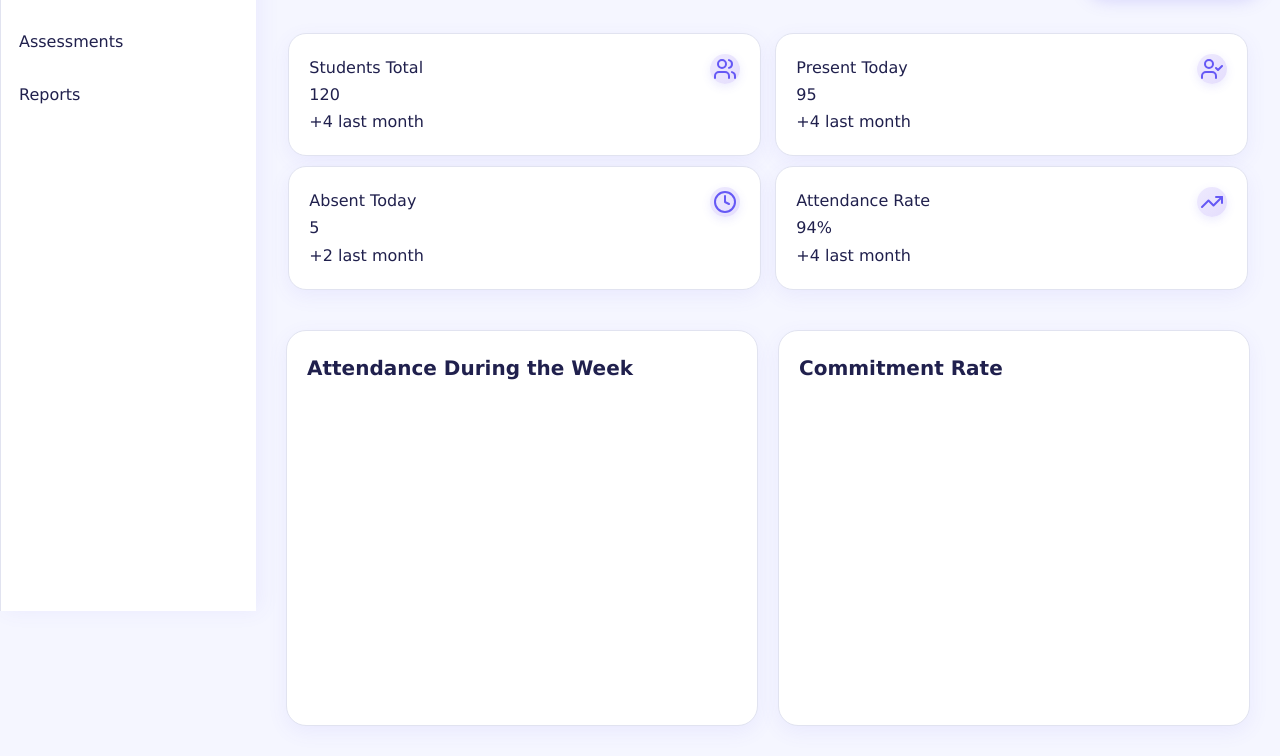
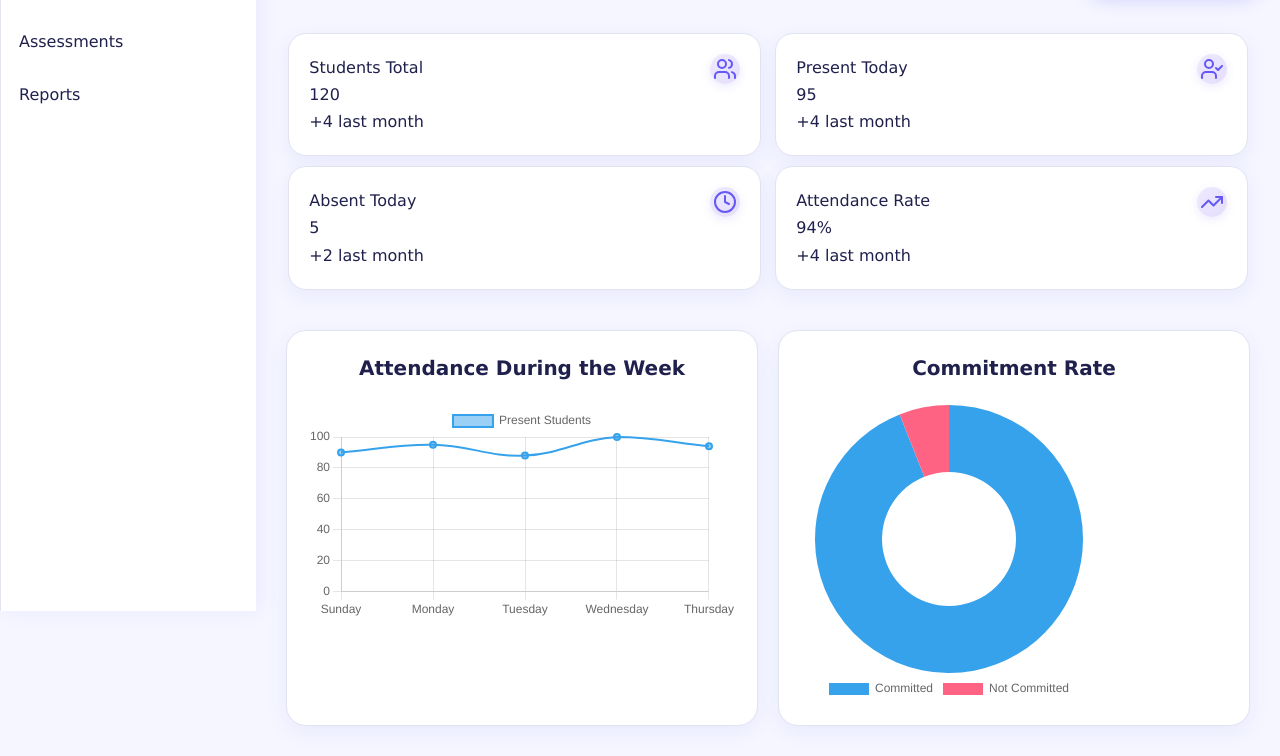
Before and after one commit to abeeralzaben3/Lms_Project, a plain HTML site: page homePage/index.html in a window 1280 px wide. Shown: the part 189-945 px from the top of the page. Drawn offline with nearby package versions, Linux system fonts and the light colour scheme.

Commit message:
Dashboard

```diff
--- a/homePage/script.js
+++ b/homePage/script.js
@@ -2,6 +2,9 @@ const accountMinu = document.getElementById("accountMinu");
 const account = document.getElementById("account");
 const burgerMinu=document.getElementById("burgerMinu");
 const sideBar=document.getElementById("sideBar");
+const attendanceChart = document.getElementById("attendanceChart");
+
+
 // Account Minu
 account.addEventListener("click",function(e){
 accountMinu.classList.toggle("activeAccount");
@@ -12,3 +15,122 @@ burgerMinu.addEventListener('click', function(e){
 
 
 });
+const data=[
+                90,
+                95,
+                88,
+                100,
+                94
+            ]
+// chart
+
+new Chart(attendanceChart, {
+
+    type: "line",
+
+    data: {
+
+        labels: [
+            "Sunday",
+            "Monday",
+            "Tuesday",
+            "Wednesday",
+            "Thursday"
+        ],
+
+        datasets: [{
+
+            label: "Present Students",
+
+            data: [
+                90,
+                95,
+                88,
+                100,
+                94
+            ],
+
+            borderWidth: 2,
+
+            tension: 0.4,
+
+            fill: false
+
+        }]
+
+    },
+
+    options: {
+
+        responsive: true,
+
+        plugins: {
+
+            legend: {
+                display: true
+            }
+
+        },
+
+        scales: {
+
+            y: {
+
+                beginAtZero: true
+
+            }
+
+        }
+
+    }
+
+});
+
+
+// ==============================
+// COMMITMENT CHART
+// ==============================
+
+const commitmentChart = document.getElementById("commitmentChart");
+
+new Chart(commitmentChart, {
+
+    type: "doughnut",
+
+    data: {
+
+        labels: [
+            "Committed",
+            "Not Committed"
+        ],
+
+        datasets: [{
+
+            data: [
+                94,
+                6
+            ],
+
+            borderWidth: 0
+
+        }]
+
+    },
+
+    options: {
+
+        responsive: true,
+
+        plugins: {
+
+            legend: {
+
+                position: "bottom"
+
+            }
+
+        }
+
+    }
+
+});
--- a/homePage/style.css
+++ b/homePage/style.css
@@ -494,6 +494,11 @@ a:hover {
 
     box-shadow:
         0 6px 20px rgba(101, 88, 245, 0.08);
+
+        display: flex;
+        flex-direction: column;
+    justify-content: center;
+    align-items: center;
 }
 
 
```
